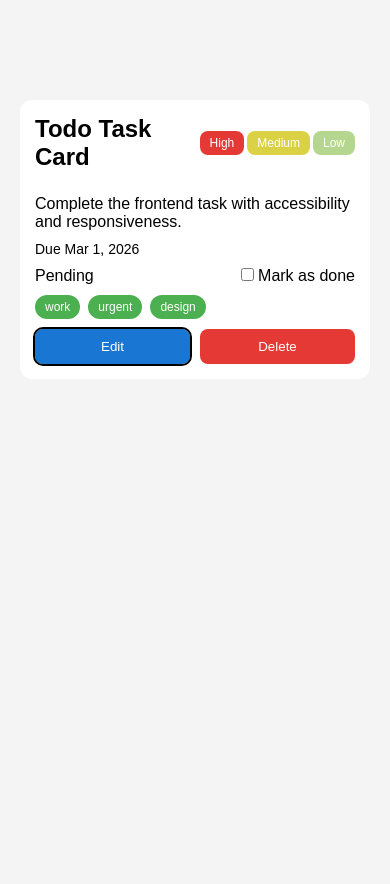
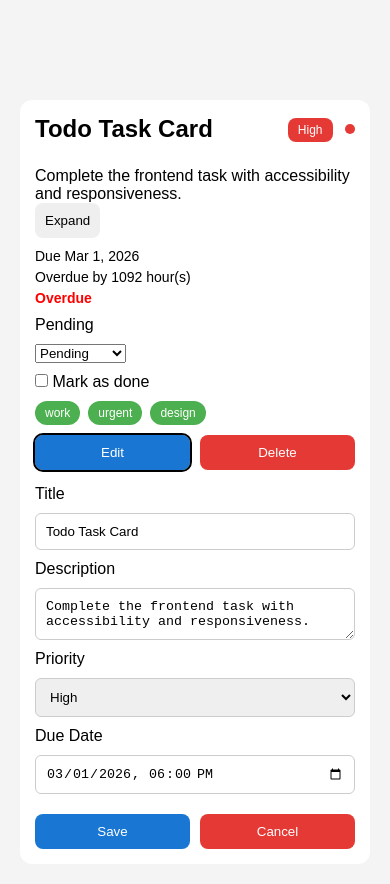
Before and after one commit to SolomonGrundy-97/Todo-Task-Card-HNG_project, a plain HTML site: page index.html in a window 390 px wide. Both pictures are taken after a click on the button "Edit". Before the commit the page ends 844 px from the top, so only its background shows below. Drawn offline with Linux system fonts and the light colour scheme.

Commit message:
Todo Advance Card

```diff
--- a/index.html
+++ b/index.html
@@ -18,51 +18,51 @@
       Todo Task Card
     </h2>
 
-      <span data-testid="test-todo-priority" class="badge high" aria-label="High priority">
-        High
-      </span>
-      <span data-testid="test-todo-priority" class="badge medium" aria-label="Medium priority">
-        Medium
-      </span>
-      <span data-testid="test-todo-priority" class="badge low" aria-label="Low priority">
-        Low
-      </span>
+    <div>
+      <span data-testid="test-todo-priority" id="priority-text" class="badge high">High</span>
+      <span data-testid="test-todo-priority-indicator" id="priority-indicator"></span>
+    </div>
   </header>
 
-    <!-- DESCRIPTION -->
-    <p data-testid="test-todo-description">
+  <!-- DESCRIPTION (COLLAPSIBLE) -->
+  <div data-testid="test-todo-collapsible-section" id="desc-section">
+    <p data-testid="test-todo-description" id="description">
       Complete the frontend task with accessibility and responsiveness.
     </p>
+  </div>
+
+  <button
+    data-testid="test-todo-expand-toggle"
+    id="expand-btn"
+    aria-expanded="false"
+    aria-controls="desc-section"
+  >
+    Expand
+  </button>
 
   <!-- META -->
   <div class="meta">
-      <time
-        data-testid="test-todo-due-date"
-        datetime="2026-03-01T18:00:00Z"
-      >
+    <time data-testid="test-todo-due-date" id="due-date">
       Due Mar 1, 2026
     </time>
 
-      <time
-        data-testid="test-todo-time-remaining"
-        id="time-remaining"
-        aria-live="polite"
-      >
-      </time>
+    <time data-testid="test-todo-time-remaining" id="time-remaining" aria-live="polite"></time>
+
+    <span data-testid="test-todo-overdue-indicator" id="overdue"></span>
   </div>
 
   <!-- STATUS -->
   <div class="status-row">
-      <span data-testid="test-todo-status" id="status">
-        Pending
-      </span>
+    <span data-testid="test-todo-status" id="status">Pending</span>
+
+    <select data-testid="test-todo-status-control" id="status-control">
+      <option>Pending</option>
+      <option>In Progress</option>
+      <option>Done</option>
+    </select>
 
     <div class="checkbox-wrapper">
-        <input
-          type="checkbox"
-          id="complete"
-          data-testid="test-todo-complete-toggle"
-        />
+      <input type="checkbox" id="complete" data-testid="test-todo-complete-toggle" />
       <label for="complete">Mark as done</label>
     </div>
   </div>
@@ -76,9 +76,35 @@
 
   <!-- ACTIONS -->
   <div class="actions">
-      <button data-testid="test-todo-edit-button">Edit</button>
+    <button data-testid="test-todo-edit-button" id="edit-btn">Edit</button>
     <button data-testid="test-todo-delete-button">Delete</button>
   </div>
+
+  <!-- EDIT FORM -->
+  <form data-testid="test-todo-edit-form" id="edit-form" class="hidden">
+
+    <label for="edit-title">Title</label>
+    <input id="edit-title" data-testid="test-todo-edit-title-input" />
+
+    <label for="edit-desc">Description</label>
+    <textarea id="edit-desc" data-testid="test-todo-edit-description-input"></textarea>
+
+    <label for="edit-priority">Priority</label>
+    <select id="edit-priority" data-testid="test-todo-edit-priority-select">
+      <option>Low</option>
+      <option>Medium</option>
+      <option>High</option>
+    </select>
+
+    <label for="edit-date">Due Date</label>
+    <input type="datetime-local" id="edit-date" data-testid="test-todo-edit-due-date-input" />
+
+    <div class="actions">
+      <button type="button" data-testid="test-todo-save-button" id="save-btn">Save</button>
+      <button type="button" data-testid="test-todo-cancel-button" id="cancel-btn">Cancel</button>
+    </div>
+
+  </form>
 
 </article>
 
--- a/script.js
+++ b/script.js
@@ -1,63 +1,139 @@
 const checkbox = document.getElementById("complete");
-const title = document.getElementById("todo-title");
 const status = document.getElementById("status");
+const statusControl = document.getElementById("status-control");
 const card = document.querySelector('[data-testid="test-todo-card"]');
 const timeElement = document.getElementById("time-remaining");
+const overdueEl = document.getElementById("overdue");
 
-// SET DUE DATE
-const dueDate = new Date("2026-03-01T18:00:00Z");
+// STATE
+let todo = {
+  title: "Todo Task Card",
+  description: "Complete the frontend task with accessibility and responsiveness.",
+  priority: "High",
+  status: "Pending",
+  dueDate: new Date("2026-03-01T18:00:00Z"),
+};
 
-function updateTimeRemaining() {
+// PRIORITY INDICATOR
+const indicator = document.getElementById("priority-indicator");
+
+indicator.className = "";
+indicator.classList.add(
+  todo.priority === "High"
+    ? "high-indicator"
+    : todo.priority === "Medium"
+    ? "medium-indicator"
+    : "low-indicator"
+);
+
+// STATUS VISUAL STATES
+card.classList.remove("in-progress", "completed");
+
+if (todo.status === "In Progress") {
+  card.classList.add("in-progress");
+}
+
+if (todo.status === "Done") {
+  card.classList.add("completed");
+}
+
+let expanded = false;
+
+// TIME FUNCTION
+function updateTime() {
+  if (todo.status === "Done") {
+    timeElement.textContent = "Completed";
+    return;
+  }
+
   const now = new Date();
-  const diff = dueDate - now;
+  const diff = todo.dueDate - now;
 
   const minutes = Math.floor(diff / 60000);
   const hours = Math.floor(minutes / 60);
   const days = Math.floor(hours / 24);
 
   let text = "";
-by
+
   if (diff <= 0) {
-    text = "Overdue by 2 hours";
-  } else if (days > 0) {
-    text = `Due in ${days} day(s)`;
-  } else if (hours > 0) {
-    text = `Due in ${hours} hour(s)`;
-  } else if (minutes > 0) {
-    text = `Due in ${minutes} minute(s)`;
+    overdueEl.textContent = "Overdue";
+    text = `Overdue by ${Math.abs(hours)} hour(s)`;
   } else {
-    text = "Due now!";
+    overdueEl.textContent = "";
+    if (days > 0) text = `Due in ${days} day(s)`;
+    else if (hours > 0) text = `Due in ${hours} hour(s)`;
+    else text = `Due in ${minutes} minute(s)`;
   }
 
   timeElement.textContent = text;
 }
 
-// INITIAL CALL
-updateTimeRemaining();
+// INITIAL + INTERVAL
+updateTime();
+setInterval(updateTime, 60000);
 
-// UPDATE EVERY 60s
-setInterval(updateTimeRemaining, 60000);
-
-// CHECKBOX TOGGLE
+// CHECKBOX SYNC
 checkbox.addEventListener("change", () => {
-  if (checkbox.checked) {
-    card.classList.add("completed");
-    status.textContent = "Done";
-  } else {
-    card.classList.remove("completed");
-    status.textContent = "Pending";
-  }
+  todo.status = checkbox.checked ? "Done" : "Pending";
+  syncUI();
 });
 
-// BUTTONS
-document
-  .querySelector('[data-testid="test-todo-edit-button"]')
-  .addEventListener("click", () => {
-    console.log("edit clicked");
-  });
+// STATUS DROPDOWN SYNC
+statusControl.addEventListener("change", () => {
+  todo.status = statusControl.value;
+  syncUI();
+});
 
+// SYNC FUNCTION
+function syncUI() {
+  status.textContent = todo.status;
+  statusControl.value = todo.status;
+  checkbox.checked = todo.status === "Done";
+
+  card.classList.toggle("completed", todo.status === "Done");
+
+  updateTime();
+}
+
+// EXPAND TOGGLE
+document.getElementById("expand-btn").onclick = () => {
+  expanded = !expanded;
+  document.getElementById("desc-section").style.maxHeight = expanded ? "none" : "60px";
+  document.getElementById("expand-btn").setAttribute("aria-expanded", expanded);
+};
+
+// EDIT MODE
+const form = document.getElementById("edit-form");
+
+document.getElementById("edit-btn").onclick = () => {
+  form.classList.remove("hidden");
+
+  document.getElementById("edit-title").value = todo.title;
+  document.getElementById("edit-desc").value = todo.description;
+  document.getElementById("edit-priority").value = todo.priority;
+  document.getElementById("edit-date").value = todo.dueDate.toISOString().slice(0,16);
+};
+
+// SAVE
+document.getElementById("save-btn").onclick = () => {
+  todo.title = document.getElementById("edit-title").value;
+  todo.description = document.getElementById("edit-desc").value;
+  todo.priority = document.getElementById("edit-priority").value;
+  todo.dueDate = new Date(document.getElementById("edit-date").value);
+
+  document.getElementById("todo-title").textContent = todo.title;
+  document.querySelector('[data-testid="test-todo-description"]').textContent = todo.description;
+
+  form.classList.add("hidden");
+  syncUI();
+};
+
+// CANCEL
+document.getElementById("cancel-btn").onclick = () => {
+  form.classList.add("hidden");
+};
+
+// DELETE
 document
   .querySelector('[data-testid="test-todo-delete-button"]')
-  .addEventListener("click", () => {
-    alert("Delete clicked");
-  });
+  .onclick = () => alert("Delete clicked");
--- a/styles.css
+++ b/styles.css
@@ -23,8 +23,10 @@ body {
   padding: 20px;
   border-radius: 12px;
   width: 100%;
+  transition: all 0.3s ease;
 }
 
+/* HEADER */
 .card-header {
   display: flex;
   justify-content: space-between;
@@ -32,6 +34,7 @@ body {
   margin-bottom: 1.5rem;
 }
 
+/* PRIORITY */
 .badge {
   padding: 5px 10px;
   border-radius: 8px;
@@ -41,30 +44,70 @@ body {
 
 .badge.high {
   background: #e53935;
-  margin-right: 3px;
 }
-.badge.low {
-  background: #b5d68e;
-}
+
 .badge.medium {
   background: #dbd144;
-  margin-right: 3px;
 }
 
+.badge.low {
+  background: #4CAF50;
+}
+
+/* PRIORITY INDICATOR */
+#priority-indicator {
+  width: 10px;
+  height: 10px;
+  border-radius: 50%;
+  margin-left: 8px;
+  display: inline-block;
+}
+
+.high-indicator {
+  background: #e53935;
+}
+
+.medium-indicator {
+  background: #dbd144;
+}
+
+.low-indicator {
+  background: #4CAF50;
+}
+
+/* META */
 .meta {
   margin: 10px 0;
   display: flex;
   justify-content: space-between;
   font-size: 14px;
+  flex-wrap: wrap;
+  gap: 5px;
 }
 
+/* STATUS */
 .status-row {
   display: flex;
   justify-content: space-between;
   align-items: center;
   margin: 10px 0;
+  gap: 10px;
 }
 
+/* STATUS STATES */
+.card.in-progress {
+  border-left: 5px solid #1976d2;
+}
+
+.completed {
+  opacity: 0.7;
+}
+
+.completed h2 {
+  text-decoration: line-through;
+}
+
+/* TAGS */
 .tags {
   display: flex;
   flex-wrap: wrap;
@@ -81,12 +124,14 @@ body {
   font-size: 12px;
 }
 
+/* ACTIONS */
 .actions {
   display: flex;
   gap: 10px;
   margin-top: 10px;
 }
 
+/* BUTTONS */
 button {
   flex: 1;
   padding: 10px;
@@ -109,10 +154,43 @@ button:focus {
   outline: 2px solid black;
 }
 
-/* COMPLETED STATE */
-.completed h2 {
-  text-decoration: line-through;
-  opacity: 0.6;
+/* OVERDUE */
+#overdue {
+  color: red;
+  font-weight: bold;
+}
+
+/* COLLAPSIBLE */
+#desc-section {
+  max-height: 60px;
+  overflow: hidden;
+  transition: max-height 0.3s ease;
+}
+
+/* EDIT FORM */
+.hidden {
+  display: none;
+}
+
+#edit-form {
+  margin-top: 15px;
+  display: flex;
+  flex-direction: column;
+  gap: 10px;
+}
+
+#edit-form input,
+#edit-form textarea,
+#edit-form select {
+  padding: 10px;
+  border-radius: 6px;
+  border: 1px solid #ccc;
+}
+
+/* FORM BUTTONS */
+#edit-form .actions {
+  display: flex;
+  gap: 10px;
 }
 
 /* RESPONSIVE */
@@ -120,4 +198,13 @@ button:focus {
   .card {
     padding: 15px;
   }
+
+  .status-row {
+    flex-direction: column;
+    align-items: flex-start;
+  }
+
+  .meta {
+    flex-direction: column;
+  }
 }
```
Lines whose indentation alone changed are shown as unchanged.
